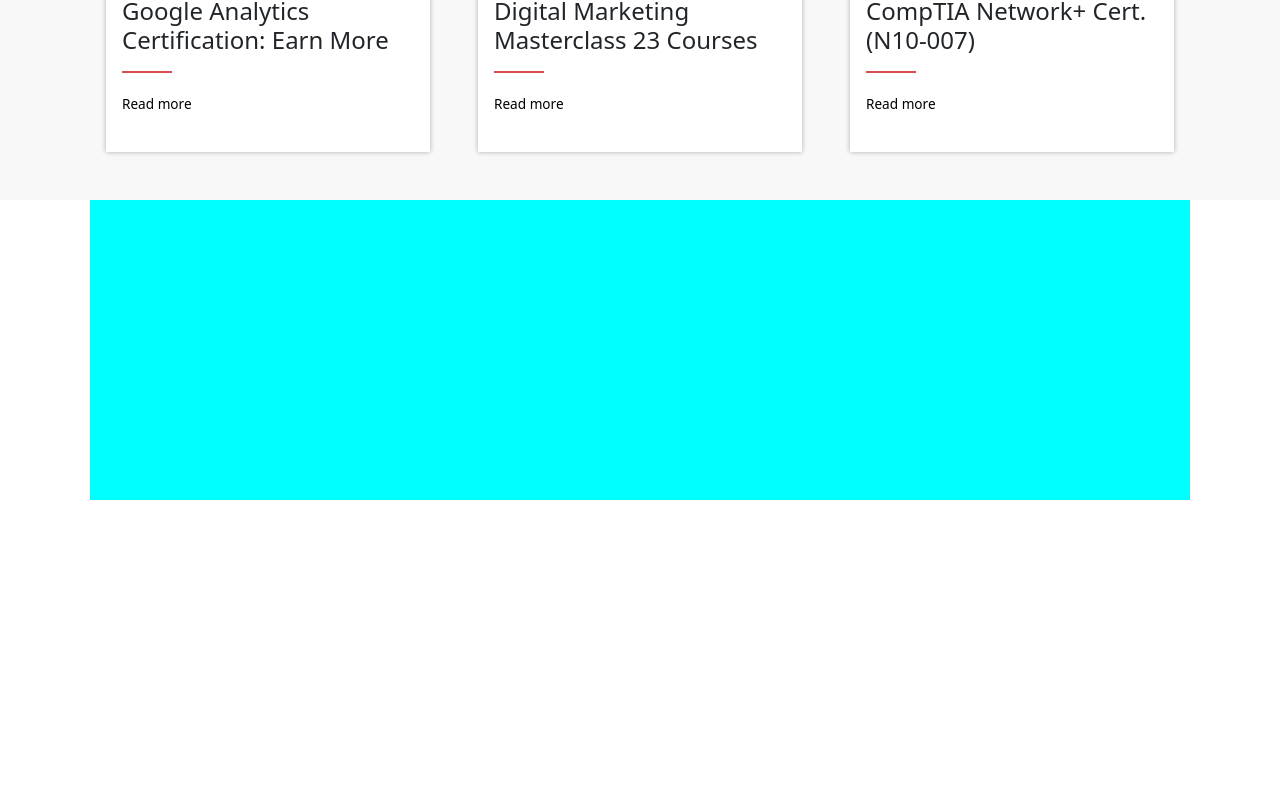
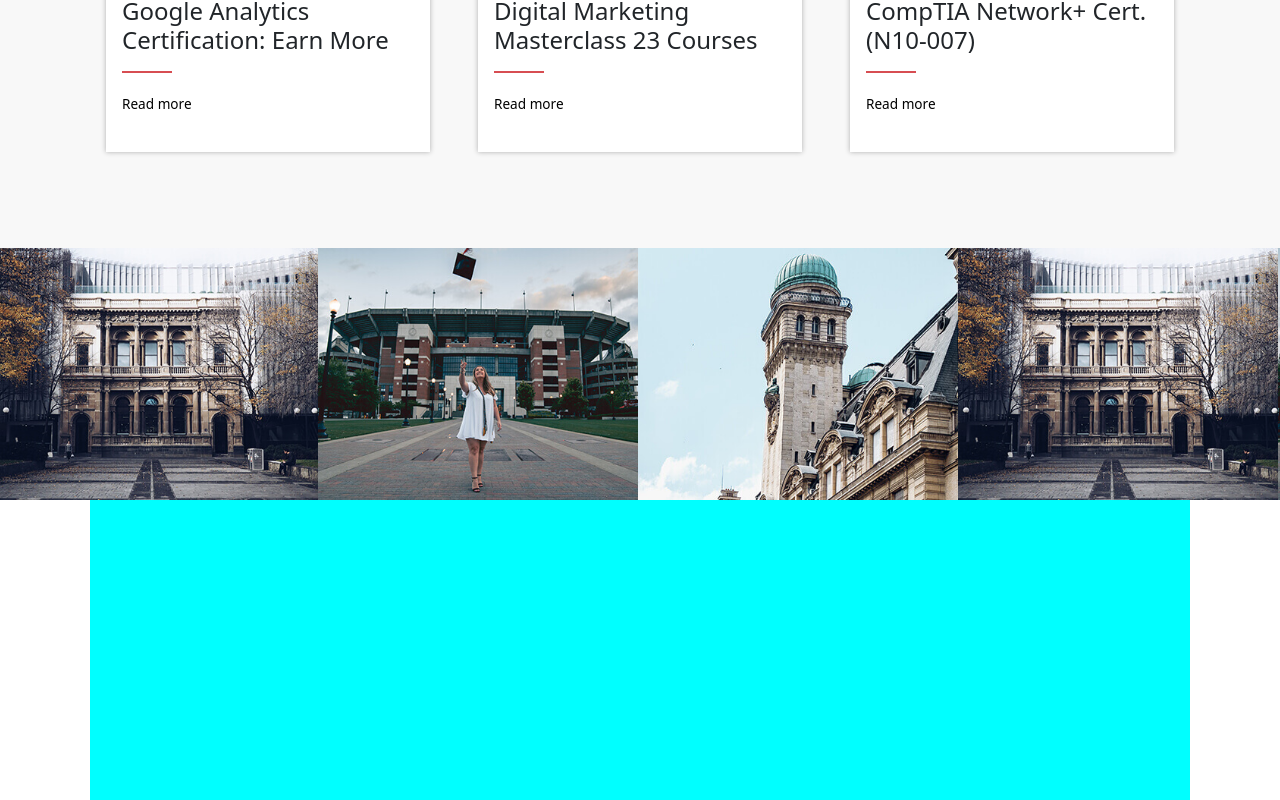
Before and after one commit to giospes/proj-html-vuejs, a Vue app: page / in a window 1280 px wide. Shown: the part 3869-4669 px from the top of the page. Before the commit the page ends 4369 px from the top, so only its background shows below. Built offline with nearby package versions, Linux system fonts and the light colour scheme.

Commit message:
carousel done

```diff
--- a/package.json
+++ b/package.json
@@ -14,7 +14,9 @@
     "@fortawesome/free-solid-svg-icons": "^6.4.0",
     "@fortawesome/vue-fontawesome": "^3.0.3",
     "bootstrap": "^5.2.3",
-    "vue": "^3.2.47"
+    "gitart-scroll-carousel": "^1.2.4",
+    "vue": "^3.2.47",
+    "vueperslides": "^3.5.1"
   },
   "devDependencies": {
     "@vitejs/plugin-vue": "^4.0.0",
--- /dev/null
+++ b/src/components/GalleriaComponent.vue
@@ -0,0 +1,68 @@
+<template>
+    <div class="carousel pt-5" ref="carousel" @mouseover="stopScrolling" @mouseout="startScrolling">
+      <img :src="image" class="carousel-image" v-for="(image, index) in images" :key="index">
+    </div>
+</template>
+
+<script>
+  export default {
+    data() {
+      return {
+        images: [
+          './img/gallery-1-3.jpg',
+          './img/gallery-2-3.jpg',
+          './img/gallery-3-3.jpg',
+          './img/gallery-1-3.jpg',
+          './img/gallery-2-3.jpg',
+          './img/gallery-3-3.jpg',
+          './img/gallery-3-3.jpg',
+          './img/gallery-3-3.jpg',
+          './img/gallery-3-3.jpg',
+          './img/gallery-3-3.jpg',
+        ],
+        intervalId: null
+      }
+    },
+    mounted() {
+      this.startScrolling();
+    },
+    methods: {
+      startScrolling() {
+        this.intervalId = setInterval(() => {
+          const scrollLeft = this.$refs.carousel.scrollLeft;
+          const maxScrollLeft = this.$refs.carousel.scrollWidth - this.$refs.carousel.clientWidth;
+          const nextScrollLeft = scrollLeft + 380;
+          if (nextScrollLeft > maxScrollLeft) {
+            this.$refs.carousel.scrollTo({ left: 0, behavior: 'smooth' });
+          } else {
+            this.$refs.carousel.scrollTo({ left: nextScrollLeft, behavior: 'smooth' });
+          }
+        }, 3000);
+      },
+      stopScrolling() {
+        clearInterval(this.intervalId);
+      }
+    },
+    beforeDestroy() {
+      clearInterval(this.intervalId);
+    }
+  };
+</script>
+
+
+
+<style lang="scss" scoped>
+    .carousel{
+        height: 300px;
+        white-space: nowrap;
+        overflow-x: scroll;
+        img{
+            width: calc(100% / 4);
+            height: 100%;
+            object-fit: cover;
+        }
+    }
+    .carousel::-webkit-scrollbar {
+        display: none;
+    }
+</style>
--- a/src/components/MainComponent.vue
+++ b/src/components/MainComponent.vue
@@ -5,6 +5,7 @@
         <CoursesComponent></CoursesComponent>
         <EventsComponent/>
         <NewsComponent></NewsComponent>
+        <GalleriaComponent></GalleriaComponent>
     </main>
 </template>
 
@@ -14,6 +15,7 @@
     import AboutComponent from './AboutComponent.vue';
     import CoursesComponent from './CoursesComponent.vue';
     import EventsComponent from './EventsComponent.vue';
+    import GalleriaComponent from './GalleriaComponent.vue'
 import NewsComponent from './NewsComponent.vue';
     export default {
         components:{
@@ -21,7 +23,8 @@ import NewsComponent from './NewsComponent.vue';
             AboutComponent,
             CoursesComponent,
             EventsComponent,
-            NewsComponent
+            NewsComponent,
+            GalleriaComponent
         },
         data(){
             return{
```
Also changed, not shown: 1 other file (tests, documents, lock files or other folders).
